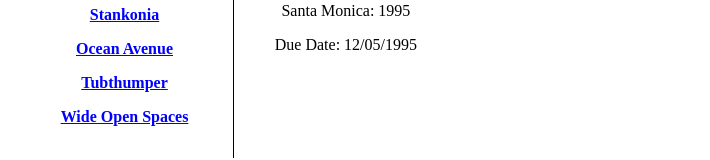
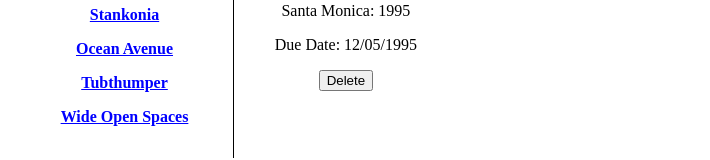
Before and after one commit to carlos-daniel8/tutorial-react-router-dom, a React (Vite) app: page /invoices/1995 in a window 1280 px wide. Shown: the part 156-316 px from the top of the page, without its empty margins (24-734 px from the left). Built offline with nearby package versions, Linux system fonts and the light colour scheme.

Commit message:
Navigating programmatically

```diff
--- a/src/data.ts
+++ b/src/data.ts
@@ -1,3 +1,4 @@
+/* eslint-disable @typescript-eslint/no-explicit-any */
 // eslint-disable-next-line prefer-const
 let invoices = [
   {
@@ -36,7 +37,12 @@
   return invoices;
 }
 
-// eslint-disable-next-line @typescript-eslint/no-explicit-any
 export function getInvoice(number: any) {
   return invoices.find((invoice) => invoice.number === number);
 }
+
+export function deleteInvoice(number: any) {
+  invoices = invoices.filter(
+    (invoice) => invoice.number !== number
+  );
+}
--- a/src/routes/Invoices/Invoice/index.tsx
+++ b/src/routes/Invoices/Invoice/index.tsx
@@ -1,8 +1,9 @@
-import { useParams } from "react-router-dom";
-import { getInvoice } from "../../../data";
+import { useNavigate, useParams } from "react-router-dom";
+import { deleteInvoice, getInvoice } from "../../../data";
 
 export default function Invoice() {
   const params = useParams();
+  const navigate = useNavigate();
 
   const invoice = getInvoice(Number(params.invoiceId));
 
@@ -15,7 +16,16 @@
             {invoice.name}: {invoice.number}
           </p>
           <p>Due Date: {invoice.due}</p>
-          <p></p>
+          <p>
+            <button
+              onClick={() => {
+                deleteInvoice(invoice.number);
+                navigate("/invoices" + location.search);
+              }}
+            >
+              Delete
+            </button>
+          </p>
         </main>
       )}
     </>
```
